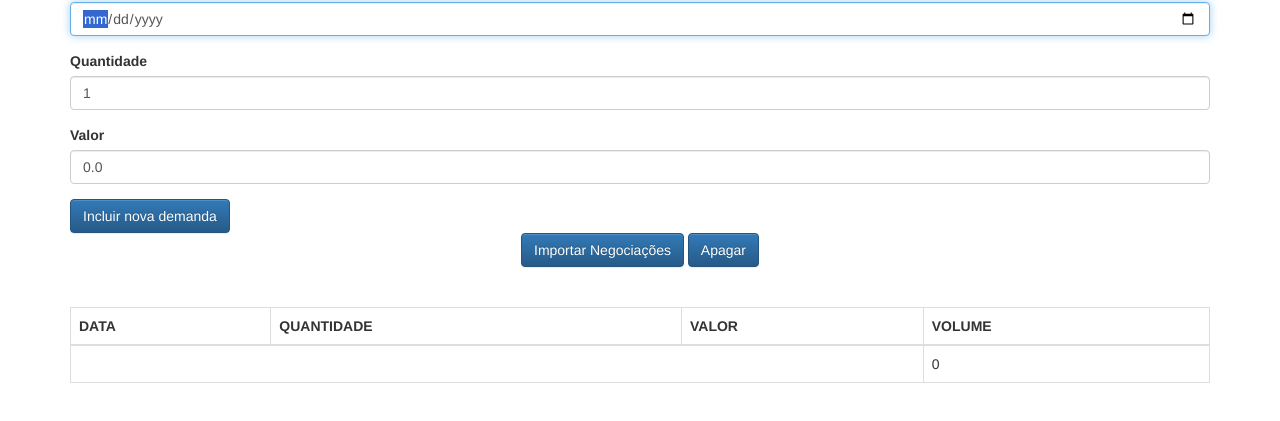
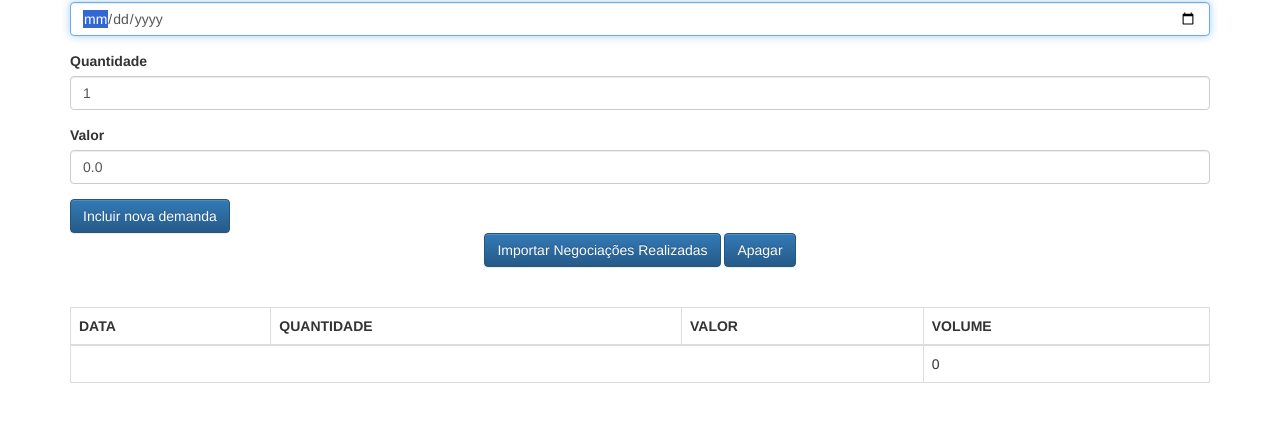
Before and after one commit to Kadu88/demanda-correspondente, a plain HTML site: page project-dc/client/index.html in a window 1280 px wide. Shown: the part 93-514 px from the top of the page. Drawn offline with Linux system fonts and the light colour scheme.

Commit message:
View - Application name

```diff
--- a/project-dc/client/index.html
+++ b/project-dc/client/index.html
@@ -35,7 +35,7 @@
 
     <div class="text-center">
         <button class="btn btn-primary text-center" type="button">
-            Importar Negociações
+            Importar Negociações Realizadas
         </button>
         <button class="btn btn-primary text-center" type="button">
             Apagar
```
